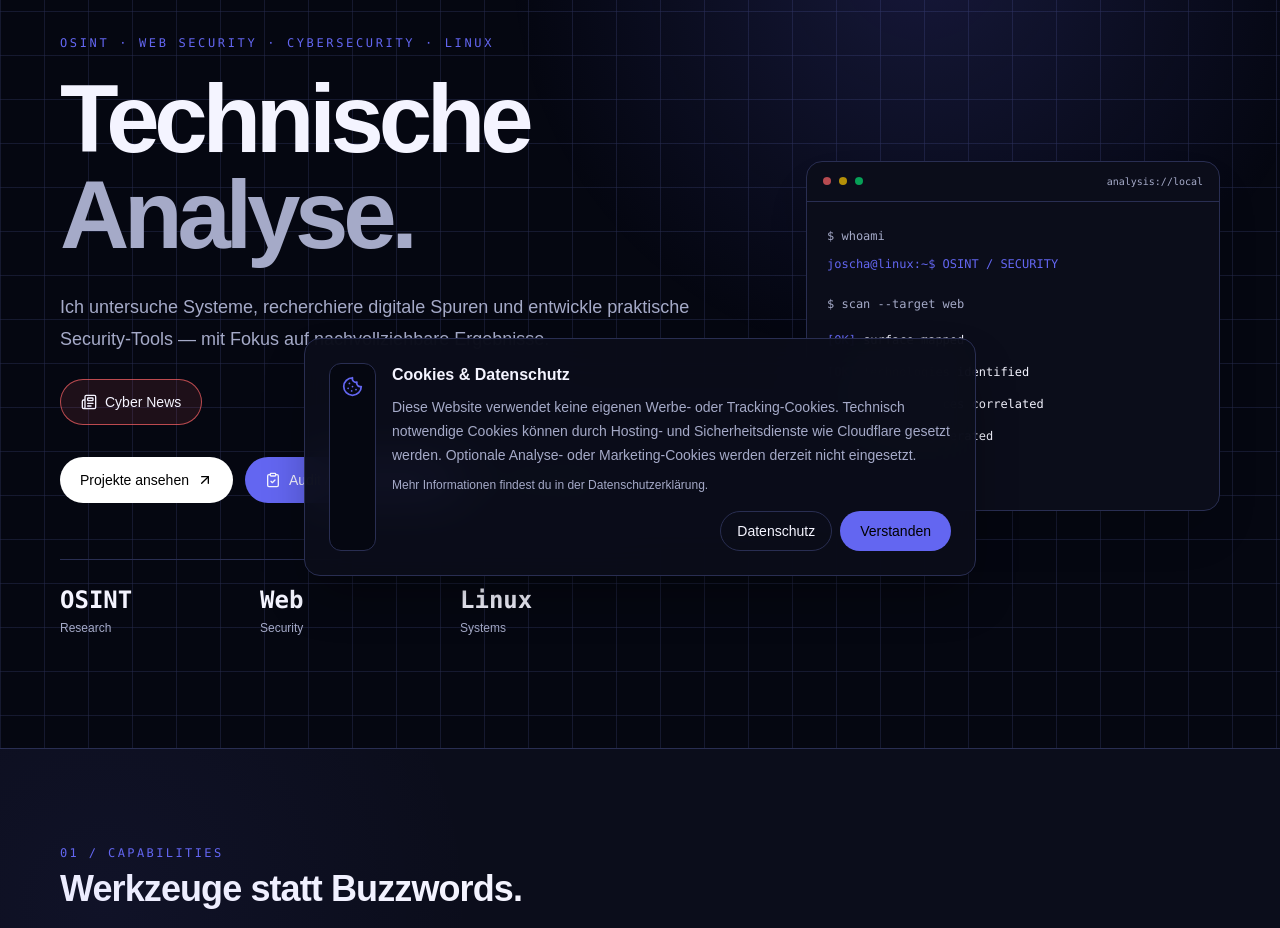
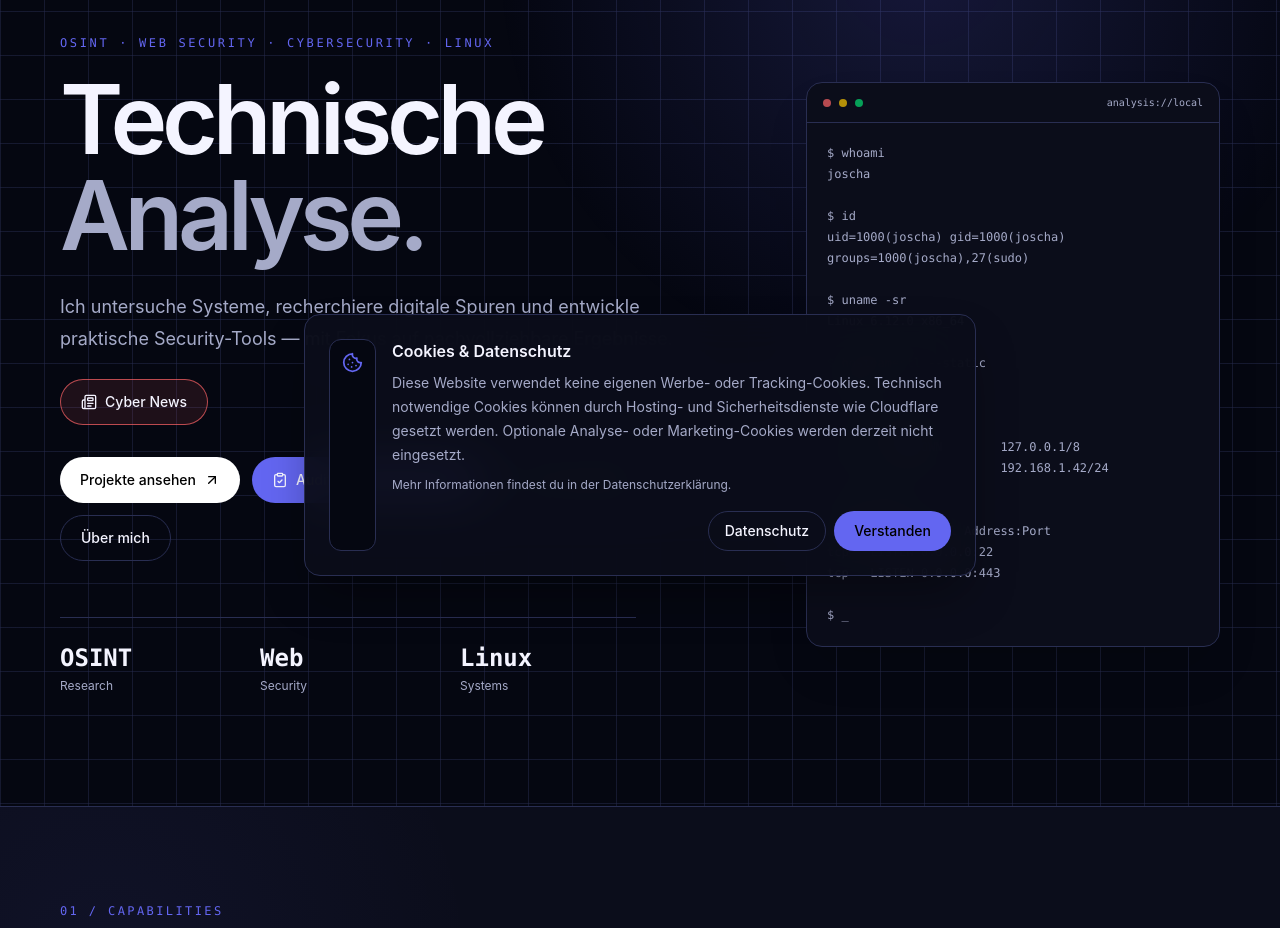
Before and after one commit to aaron0sec/webseite, a Next.js app: page / in a window 1280 px wide. Shown: the part 200-1128 px from the top of the page. Built offline with nearby package versions, Linux system fonts and the light colour scheme; no server answers.

Commit message:
Refine typography and terminal presentation

```diff
--- a/src/styles/globals.css
+++ b/src/styles/globals.css
@@ -1,4 +1,5 @@
 @import "tailwindcss";
+@import url('https://fonts.googleapis.com/css2?family=Inter:wght@400;500;600;700&family=JetBrains+Mono:wght@400;500;600&display=swap');
 
 :root {
   --bg: #f5f3ff;
@@ -28,7 +29,8 @@
 
 * { box-sizing: border-box; }
 html { scroll-behavior: smooth; }
-body { margin: 0; background: var(--bg); color: var(--text); font-family: Arial, Helvetica, sans-serif; text-rendering: optimizeLegibility; }
+body { margin: 0; background: var(--bg); color: var(--text); font-family: "Inter", ui-sans-serif, system-ui, -apple-system, BlinkMacSystemFont, "Segoe UI", sans-serif; text-rendering: optimizeLegibility; }
+code, pre, .font-mono { font-family: "JetBrains Mono", ui-monospace, SFMono-Regular, Menlo, Monaco, Consolas, monospace; }
 a { color: inherit; text-decoration: none; }
 ::selection { background: var(--accent-soft); color: var(--text); }
 
@@ -43,6 +45,20 @@ main > section:nth-of-type(4) { background: var(--section-cool); }
 main > section:nth-of-type(2), main > section:nth-of-type(3), main > section:nth-of-type(4) { position: relative; }
 main > section:nth-of-type(2)::before, main > section:nth-of-type(4)::before { content: ""; position: absolute; inset: 0; pointer-events: none; background: radial-gradient(circle at 8% 20%, color-mix(in srgb, var(--accent) 6%, transparent), transparent 28%); }
 
+/* Keep the section label concise: Werkzeuge. */
+main > section:nth-of-type(2) h2 { font-size: 0; }
+main > section:nth-of-type(2) h2::after { content: "Werkzeuge"; font-size: clamp(1.875rem, 4vw, 2.25rem); }
+
+/* Authentic Linux terminal presentation with real command names. */
+.hero-glow .container > div:nth-child(2) .p-5 > * { display: none; }
+.hero-glow .container > div:nth-child(2) .p-5::before {
+  content: "$ whoami\A joscha\A\A$ id\A uid=1000(joscha) gid=1000(joscha) groups=1000(joscha),27(sudo)\A\A$ uname -sr\A Linux 6.12.0 x86_64\A\A$ hostnamectl --static\A linux\A\A$ ip -br addr\A lo       UNKNOWN        127.0.0.1/8\A eth0     UP             192.168.1.42/24\A\A$ ss -tulpen\A Netid State  Local Address:Port\A tcp   LISTEN 0.0.0.0:22\A tcp   LISTEN 0.0.0.0:443\A\A$ _";
+  display: block;
+  white-space: pre-wrap;
+  color: var(--muted);
+  line-height: 1.75;
+}
+
 .prose { line-height: 1.75; color: var(--muted); }
 .prose h2, .prose h3 { color: var(--text); margin-top: 2rem; }
 .prose code { border: 1px solid var(--border); background: var(--surface-2); padding: .15rem .35rem; border-radius: .35rem; }
```
